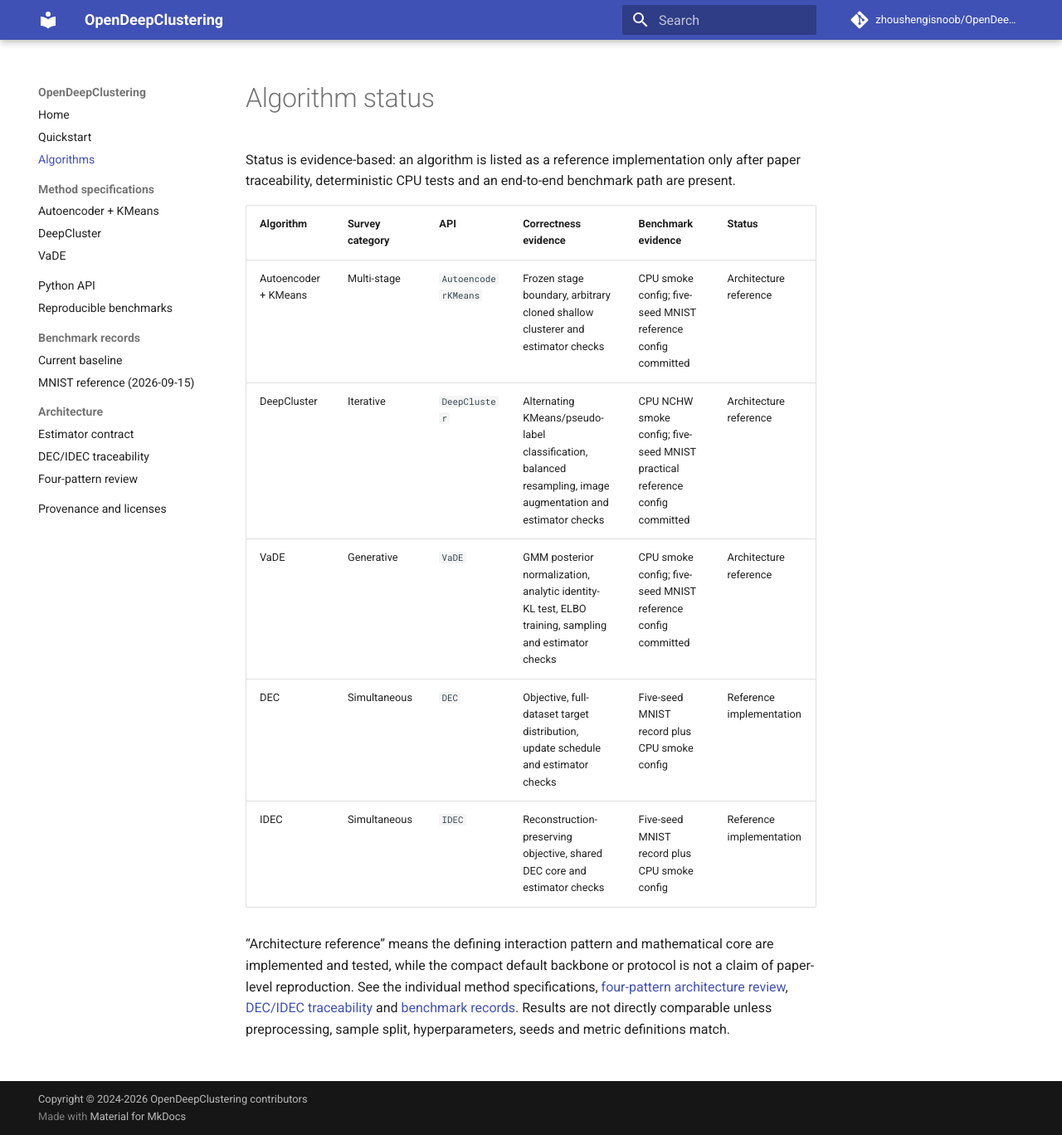
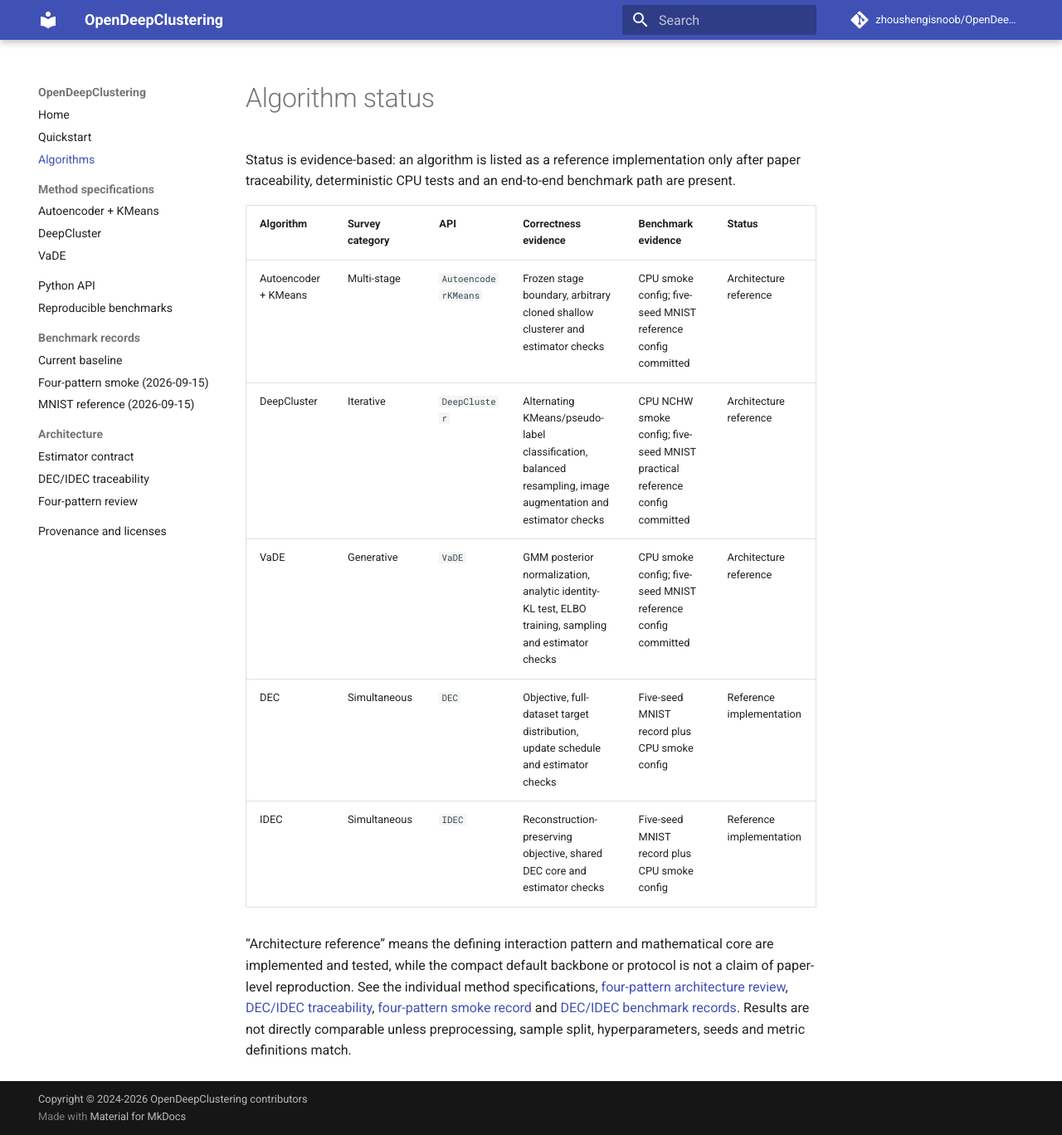
Before and after one commit to zhoushengisnoob/OpenDeepClustering, an MkDocs documentation site: the page built from docs/algorithms.md, in a window 1280 px wide and 1368 px high. Shown: the whole window at 83% size. Built offline with MkDocs 1.6.1 and Material for MkDocs 9.7.7, drawn with Linux system fonts in a browser that asks for light colours; comment, search, counter and statistics services are not loaded.

Commit message:
Record four-pattern server smoke validation

```diff
--- a/docs/algorithms.md
+++ b/docs/algorithms.md
@@ -10,4 +10,4 @@ Status is evidence-based: an algorithm is listed as a reference implementation o
 | DEC | Simultaneous | `DEC` | Objective, full-dataset target distribution, update schedule and estimator checks | Five-seed MNIST record plus CPU smoke config | Reference implementation |
 | IDEC | Simultaneous | `IDEC` | Reconstruction-preserving objective, shared DEC core and estimator checks | Five-seed MNIST record plus CPU smoke config | Reference implementation |
 
-“Architecture reference” means the defining interaction pattern and mathematical core are implemented and tested, while the compact default backbone or protocol is not a claim of paper-level reproduction. See the individual method specifications, [four-pattern architecture review](architecture/four-pattern-review.md), [DEC/IDEC traceability](architecture/dec-idec-traceability.md) and [benchmark records](benchmarks/current-baseline.md). Results are not directly comparable unless preprocessing, sample split, hyperparameters, seeds and metric definitions match.
+“Architecture reference” means the defining interaction pattern and mathematical core are implemented and tested, while the compact default backbone or protocol is not a claim of paper-level reproduction. See the individual method specifications, [four-pattern architecture review](architecture/four-pattern-review.md), [DEC/IDEC traceability](architecture/dec-idec-traceability.md), [four-pattern smoke record](benchmarks/four-pattern-smoke-2026-09-15.md) and [DEC/IDEC benchmark records](benchmarks/current-baseline.md). Results are not directly comparable unless preprocessing, sample split, hyperparameters, seeds and metric definitions match.
--- a/mkdocs.yml
+++ b/mkdocs.yml
@@ -23,6 +23,7 @@ nav:
   - Reproducible benchmarks: benchmarking.md
   - Benchmark records:
       - Current baseline: benchmarks/current-baseline.md
+      - Four-pattern smoke (2026-09-15): benchmarks/four-pattern-smoke-2026-09-15.md
       - MNIST reference (2026-09-15): benchmarks/mnist-reference-2026-09-15.md
   - Architecture:
       - Estimator contract: architecture/estimator-contract.md
```
Also changed, not shown: docs/benchmarks/four-pattern-smoke-2026-09-15.md (added, +36 -0 lines).
